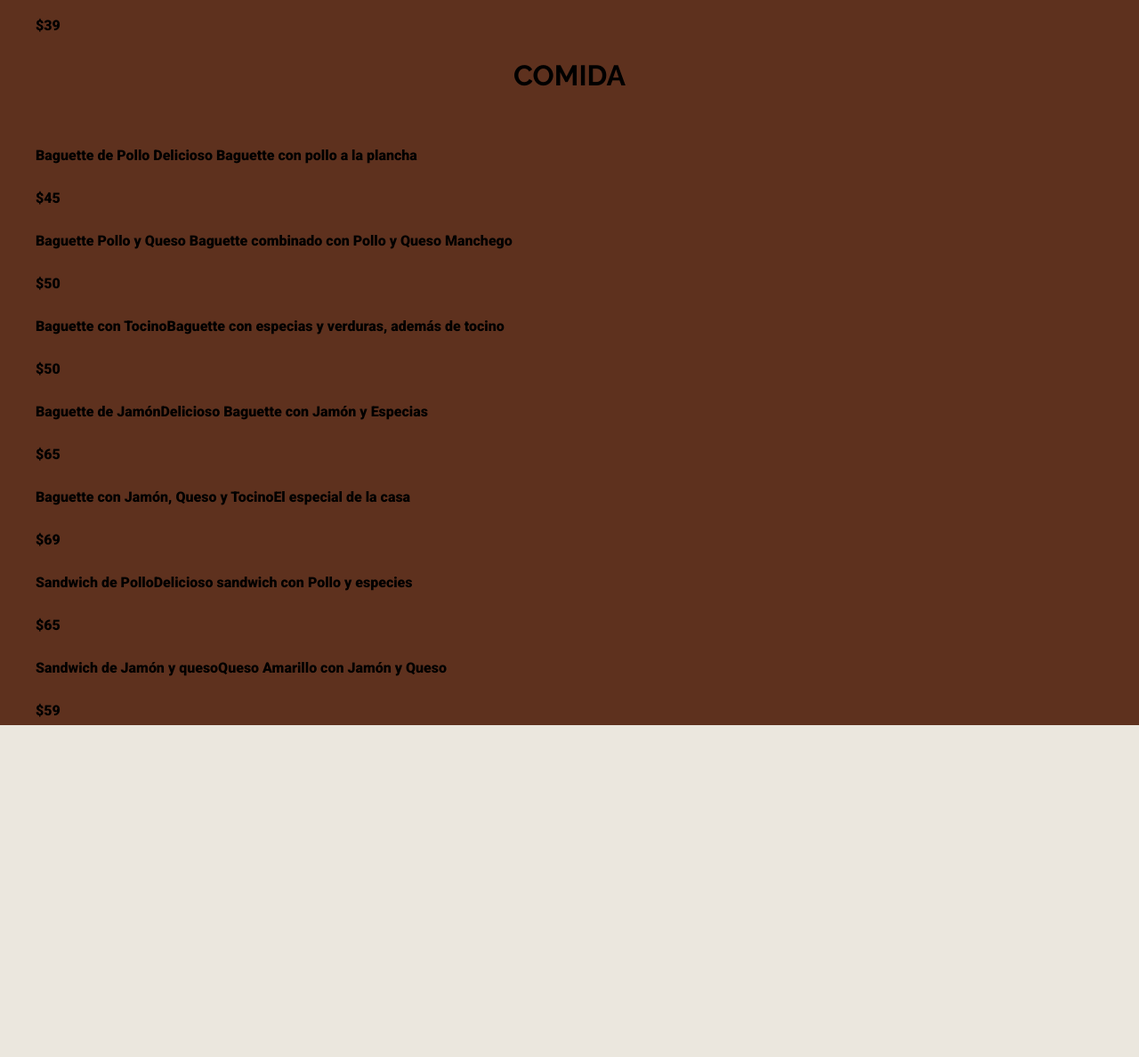
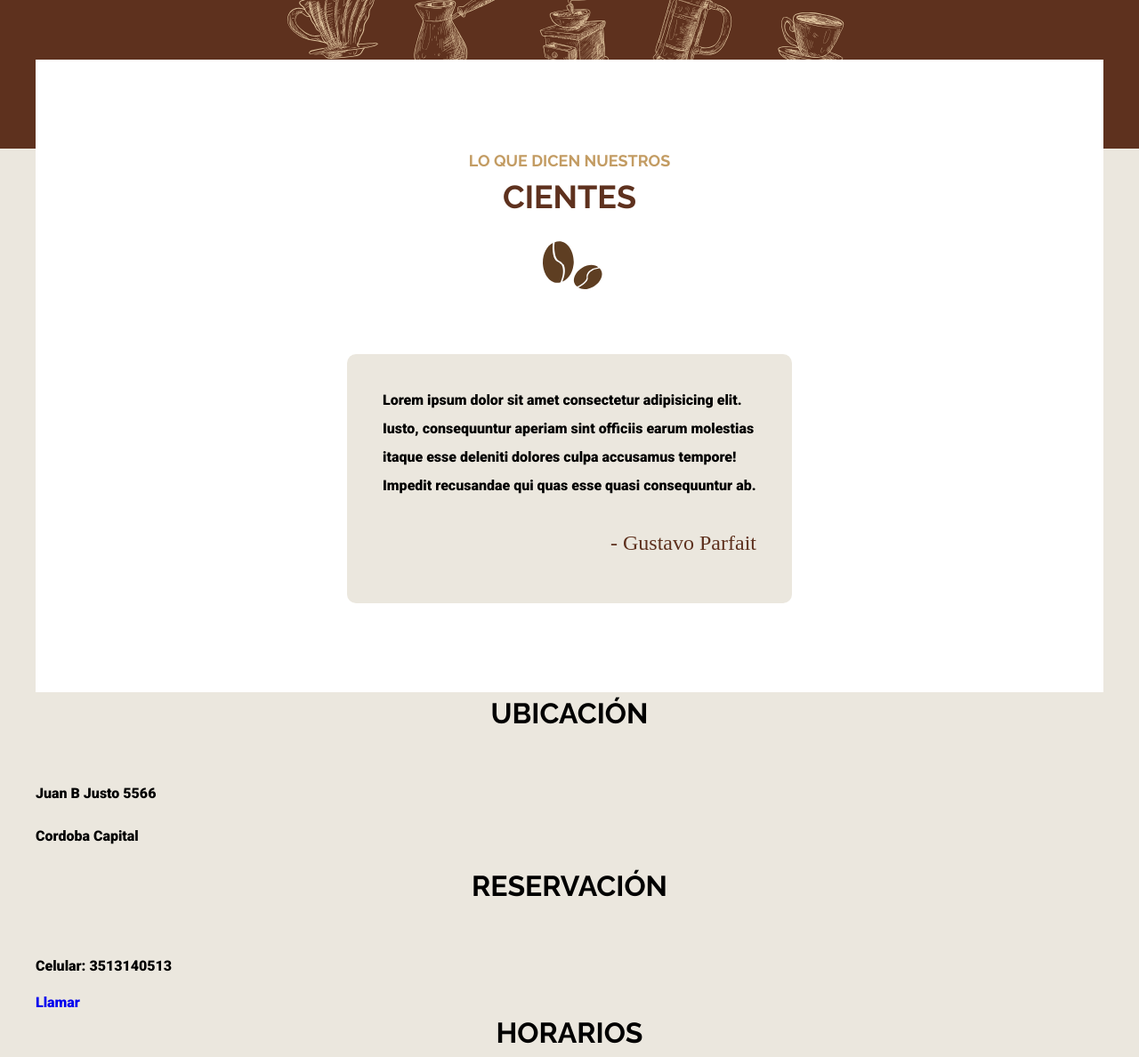
Before and after one commit to GustavoParfait/CafeContigo, a website: page index.html in a window 1280 px wide. Shown: the part 4173-5361 px from the top of the page at 89% size. Before the commit the page ends 5004 px from the top, so only its background shows below. Drawn offline with Linux system fonts and the light colour scheme; a web font is replaced by a local one.

Commit message:
301020232203

```diff
--- a/index.html
+++ b/index.html
@@ -108,7 +108,7 @@
     </main>
 
     <section class="ourMenu">
-        <h2><span>Nuestro delicioso</span> Menu</h2>
+        <h2 class="h2White"><span>Nuestro delicioso</span> Menu</h2>
 
         <div class="container gridMenu">
             <section class="menu coffee">
@@ -181,7 +181,40 @@
                 </ul>
             </section>
         </div>
+    </section>
+
+    <section class="container ourTestimonials marginNegative-10 bgWhite">
+        <h2><span>Lo que dicen Nuestros</span>Cientes</h2>
+
+        <div class="testimonials">
+            <p>Lorem ipsum dolor sit amet consectetur adipisicing elit. Iusto, consequuntur aperiam sint officiis earum molestias itaque esse deleniti dolores culpa accusamus tempore! Impedit recusandae qui quas esse quasi consequuntur ab.</p>
+
+            <p class="author">- Gustavo Parfait</p>
+
+        </div>
 
     </section>
+
+    <footer class="footer">
+        <div class="container footerContent">
+            <div class="footerBox location">
+                <h3>Ubicación</h3>
+                <p>Juan B Justo 5566</p>
+                <p>Cordoba Capital</p>
+            </div>
+            <div class="footerBox reservation">
+                <h3>Reservación</h3>
+                <p>Celular: 3513140513</p>
+                <a href="tel:+5493513140513">Llamar</a>
+            </div>
+            <div class="footerBox schedules">
+                <h3>Horarios</h3>
+                <p>Lun a Vie: 09:00 a 17:00</p>
+                <p>Sab: 09:00 a 13:00</p>
+                <p>Domingos y Feriados: Cerrado</p>
+            </div>
+        </div>
+        <p class="copyright">Todos los derechos Reservados CafeContigo</p>
+    </footer>
 </body>
 </html>
--- a/src/scss/base/_tipografias.scss
+++ b/src/scss/base/_tipografias.scss
@@ -33,6 +33,19 @@ h2 {
     }
 }
 
+.h2White {
+    @extend h2;
+    color: v.$white;
+
+    span {
+        color: v.$white;
+    }
+
+    &::after {
+        display: none;
+    }
+}
+
 h3 {
     font-size: 3.2rem;
 }
--- a/src/scss/base/_utilities.scss
+++ b/src/scss/base/_utilities.scss
@@ -9,3 +9,11 @@
 .bgPrimary {
     background-color: v.$primary;
 }
+
+.bgWhite {
+    background-color: v.$white;
+}
+
+.marginNegative-10 {
+    margin-top: -10rem;
+}
--- a/src/scss/inicio/_index.scss
+++ b/src/scss/inicio/_index.scss
@@ -2,3 +2,4 @@
 @forward 'iconos';
 @forward 'gallery';
 @forward 'menu';
+@forward 'testimonials';
--- a/src/scss/inicio/_menu.scss
+++ b/src/scss/inicio/_menu.scss
@@ -2,5 +2,54 @@
 @use 'base/mixins' as m;
 
 .ourMenu {
-    background-color: v.$primary;
+    background-image: url(../img/menu_arriba.svg), url(../img/menu_abajo.svg), linear-gradient(to top, v.$primary, v.$primary);
+    background-repeat: no-repeat;
+    background-position: center 5rem, center 92%, 100%;
+    background-size: 200%;
+    padding: 15rem 2rem 20rem 2rem;
+
+    @include m.tablet {
+        background-size: 100%;
+        padding: 15rem 0 20rem 0;
+    }
+
+    @include m.desktop {
+        background-size: 50%, 50%, 100%;
+     }
 }
+
+.gridMenu{
+    @include m.tablet {
+        @include m.grid(2, 2rem);
+    }
+}
+
+.menu {
+    h3 {
+        color: v.$white;
+    }
+
+    li {
+        display: flex;
+        justify-content: space-between;
+        align-items: center;
+
+        p{
+            color: v.$white;
+            font-size: 1.7rem;
+            line-height: 1.5;
+            margin: 0 0 2rem 0;
+
+            span {
+                display: block;
+                color: v.$secondary;
+            }
+        }
+
+        .precio {
+            font-size: 3.7rem;
+            font-weight: 700;
+        }
+    }
+
+}
--- /dev/null
+++ b/src/scss/inicio/_testimonials.scss
@@ -0,0 +1,25 @@
+@use 'base/variables' as v;
+@use 'base/mixins' as m;
+
+.ourTestimonials {
+    padding: 10rem 2rem;
+
+    @include m.tablet {
+        padding: 10rem;
+     }
+
+     .testimonials {
+        background-color: v.$lightCofe;
+        padding: 2rem 4rem;
+        max-width: 50rem;
+        margin: 0 auto;
+        border-radius: 1rem;
+
+        .author {
+            text-align: right;
+            font-size: 2.4rem;
+            color: v.$primary;
+            font-family: v.$fuenteCursiva;
+        }
+     }
+}
```
Also changed, not shown: build/css/app.css.
